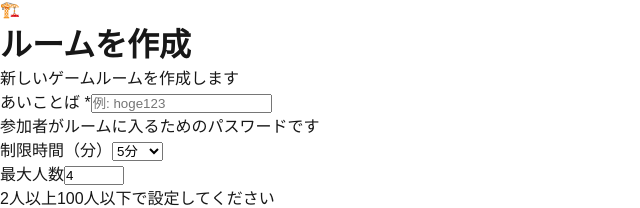
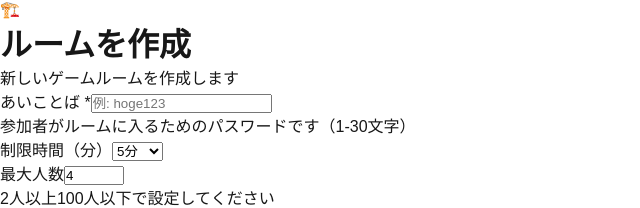
Before and after one commit to ulxsth/2506-hackz-brachio, a Next.js app in the folder frontend/: page /create-room in a window 1280 px wide. Shown: the top 208 px of the page, without its empty margins (0-640 px from the left). Built offline with nearby package versions, Linux system fonts and the light colour scheme.

Commit message:
fix: ルーム作成改修

```diff
--- a/frontend/app/create-room/page.tsx
+++ b/frontend/app/create-room/page.tsx
@@ -15,6 +15,11 @@ export default function CreateRoomPage() {
 
     if (!roomCode.trim()) {
       alert('あいことばを入力してください');
+      return;
+    }
+
+    if (roomCode.length < 1 || roomCode.length > 30) {
+      alert('あいことばは1文字以上30文字以下で入力してください');
       return;
     }
 
@@ -64,9 +69,10 @@ export default function CreateRoomPage() {
               onChange={(e) => setRoomCode(e.target.value)}
               placeholder="例: hoge123"
               className="w-full px-4 py-3 border border-gray-300 rounded-lg focus:ring-2 focus:ring-purple-500 focus:border-transparent outline-none transition-all"
+              maxLength={30}
               required
             />
-            <p className="text-xs text-gray-500 mt-1">参加者がルームに入るためのパスワードです</p>
+            <p className="text-xs text-gray-500 mt-1">参加者がルームに入るためのパスワードです（1-30文字）</p>
           </div>
 
           <div className="grid grid-cols-1 gap-4">
```
Also changed, not shown: 1 other file (tests, documents, lock files or other folders).
